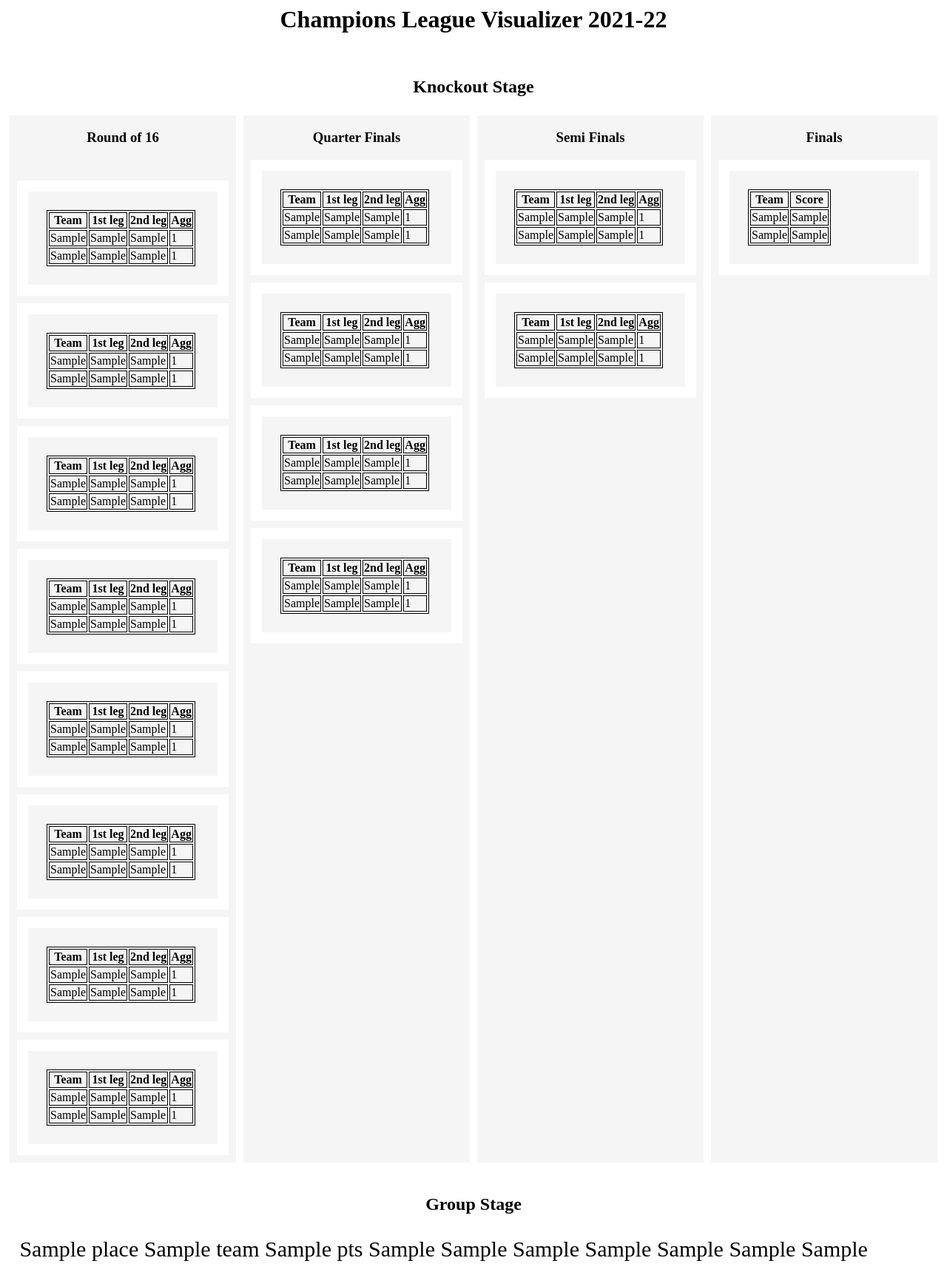
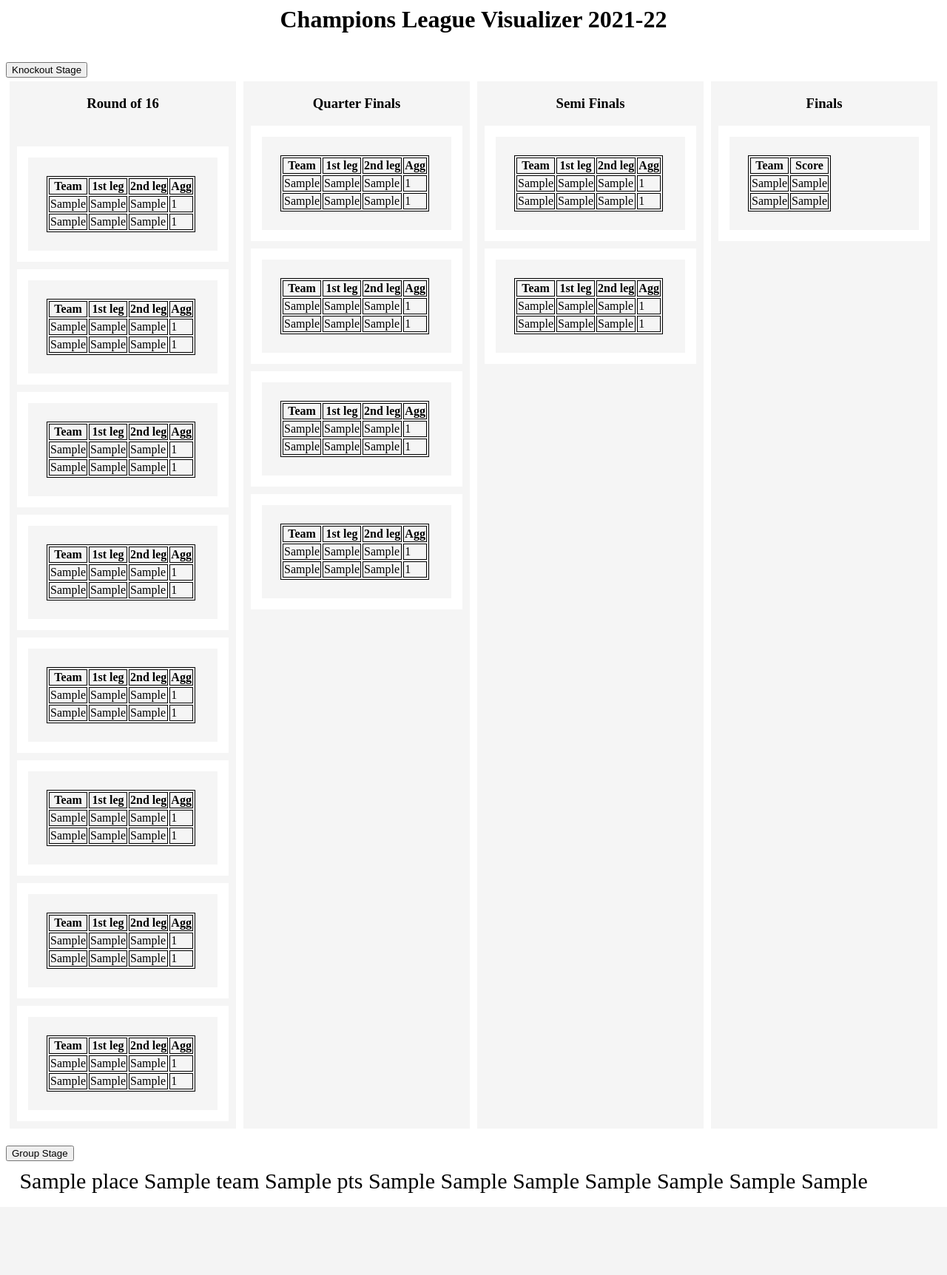
Before and after one commit to jacopofranciosiwisc/champions_league_visualizer, a Flask app: template champions_league_visualizer/templates/index.html in a window 1280 px wide. Shown: the whole page at 74% size. After the commit the page ends 1613 px from the top, so only its background shows below. Run offline with Flask 2, Linux system fonts and the light colour scheme; the template is opened without the code that fills it: most values are stand-ins (such as "Sample title", 1, 10 or a date in 2020).

Commit message:
made the knockout stage and group stage toggled by a button

```diff
--- a/champions_league_visualizer/templates/index.html
+++ b/champions_league_visualizer/templates/index.html
@@ -1,11 +1,15 @@
+
+<head>
+    <script src="https://ajax.googleapis.com/ajax/libs/jquery/1.12.2/jquery.min.js"></script>
+</head>
 
 <h1>Champions League Visualizer 2021-22</h1>
 
 <br>
 
 <div>
-    <h2>Knockout Stage</h2>
-    <div class="container">
+    <button id="knockoutStageButton">Knockout Stage</button>
+    <div class="container" id="knockoutStageDiv">
         <div class="item">
             <h3>Round of 16</h3>
             <br>
@@ -114,8 +118,8 @@
 </div>
 
 <br>
-<h2>Group Stage</h2>
-<div class="grid-container">
+<button id="groupStageButton">Group Stage</button>
+<div class="grid-container" id="groupStageDiv">
 
 
         {% for index, row in table.iterrows() %}
@@ -202,3 +206,17 @@
     }
 
 </style>
+
+
+<script>
+    $('#knockoutStageButton').click(function(){
+        $('#knockoutStageDiv').toggle();
+    });
+
+
+
+    $('#groupStageButton').click(function(){
+        $('#groupStageDiv').toggle();
+    });
+
+</script>
```
